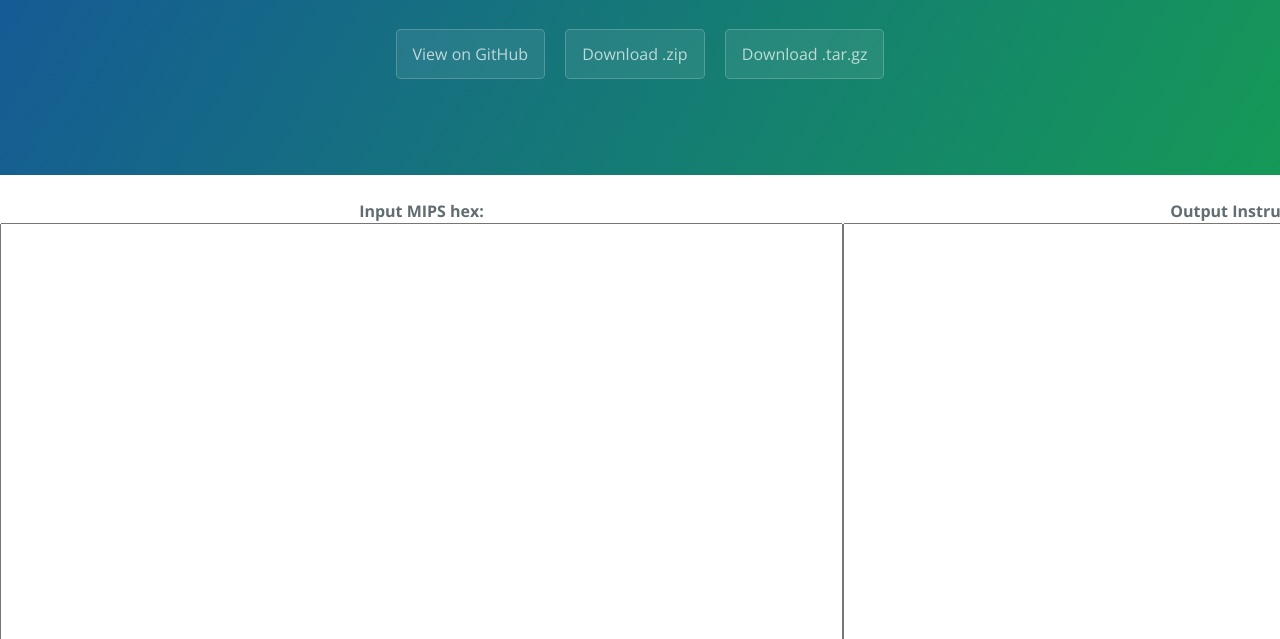
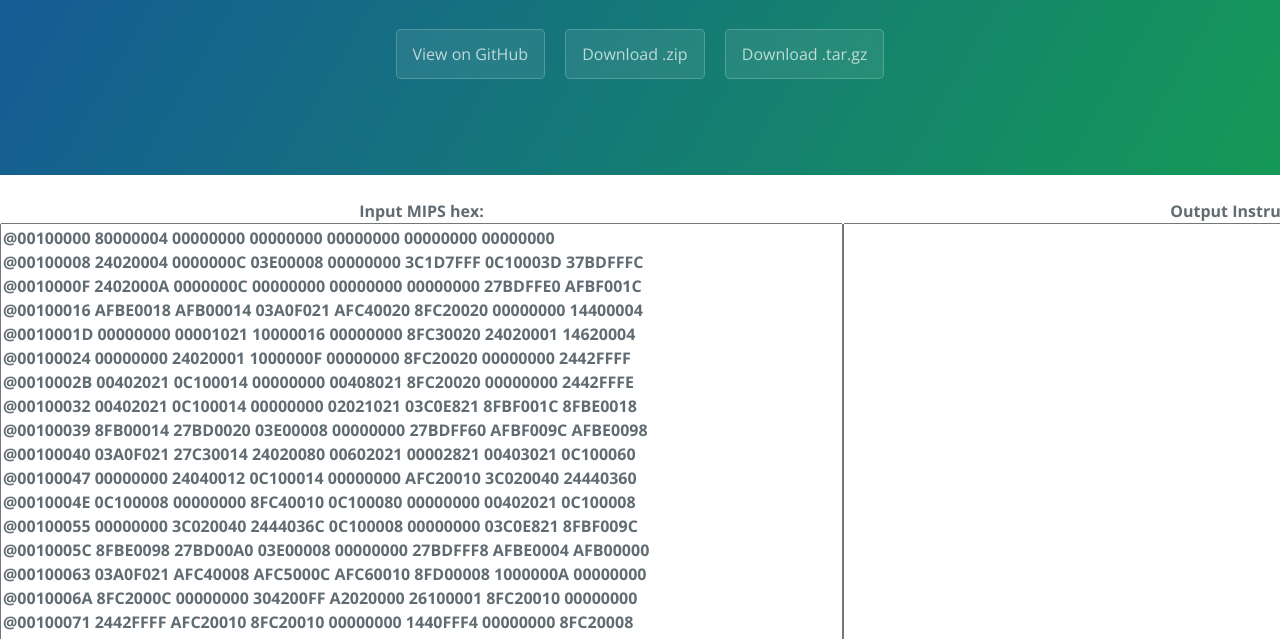
Before and after one commit to Tungpm/mips_translator, a plain HTML site: page extra_credit/index.html in a window 1280 px wide. Shown: the part 161-800 px from the top of the page. Drawn offline with nearby package versions, Linux system fonts and the light colour scheme.

Commit message:
default text for demo purpose

```diff
--- a/extra_credit/index.html
+++ b/extra_credit/index.html
@@ -34,7 +34,38 @@
     <table style="width:100%">
           <tr>
             <th>
-                Input MIPS hex: <br> <textarea id="hex_text" rows="30" cols="90" type="text" name="fname"></textarea><br>
+                Input MIPS hex: <br> <textarea id="hex_text" rows="30" cols="90" type="text" name="fname">@00100000 80000004 00000000 00000000 00000000 00000000 00000000
+@00100008 24020004 0000000C 03E00008 00000000 3C1D7FFF 0C10003D 37BDFFFC
+@0010000F 2402000A 0000000C 00000000 00000000 00000000 27BDFFE0 AFBF001C
+@00100016 AFBE0018 AFB00014 03A0F021 AFC40020 8FC20020 00000000 14400004
+@0010001D 00000000 00001021 10000016 00000000 8FC30020 24020001 14620004
+@00100024 00000000 24020001 1000000F 00000000 8FC20020 00000000 2442FFFF
+@0010002B 00402021 0C100014 00000000 00408021 8FC20020 00000000 2442FFFE
+@00100032 00402021 0C100014 00000000 02021021 03C0E821 8FBF001C 8FBE0018
+@00100039 8FB00014 27BD0020 03E00008 00000000 27BDFF60 AFBF009C AFBE0098
+@00100040 03A0F021 27C30014 24020080 00602021 00002821 00403021 0C100060
+@00100047 00000000 24040012 0C100014 00000000 AFC20010 3C020040 24440360
+@0010004E 0C100008 00000000 8FC40010 0C100080 00000000 00402021 0C100008
+@00100055 00000000 3C020040 2444036C 0C100008 00000000 03C0E821 8FBF009C
+@0010005C 8FBE0098 27BD00A0 03E00008 00000000 27BDFFF8 AFBE0004 AFB00000
+@00100063 03A0F021 AFC40008 AFC5000C AFC60010 8FD00008 1000000A 00000000
+@0010006A 8FC2000C 00000000 304200FF A2020000 26100001 8FC20010 00000000
+@00100071 2442FFFF AFC20010 8FC20010 00000000 1440FFF4 00000000 8FC20008
+@00100078 03C0E821 8FBE0004 8FB00000 27BD0008 03E00008 00000000 00000000
+@0010007F 00000000 27BDFFF0 AFBE000C 03A0F021 AFC40010 3C020041 24420384
+@00100086 AFC20000 8FC20010 00000000 04400022 00000000 8FC20000 00000000
+@0010008D 2442FFFF AFC20000 8FC30010 2402000A 14400002 0062001A 0007000D
+@00100094 00001010 304200FF 24420030 304200FF 00021E00 00031E03 8FC20000
+@0010009B 00000000 A0430000 8FC30010 2402000A 14400002 0062001A 0007000D
+@001000A2 00001810 00001012 AFC20010 8FC20010 00000000 1440FFE3 00000000
+@001000A9 8FC20000 10000028 00000000 8FC20000 00000000 2442FFFF AFC20000
+@001000B0 8FC30010 2402000A 14400002 0062001A 0007000D 00001010 304200FF
+@001000B7 24030030 00621023 304200FF 00021E00 00031E03 8FC20000 00000000
+@001000BE A0430000 8FC30010 2402000A 14400002 0062001A 0007000D 00001810
+@001000C5 00001012 AFC20010 8FC20010 00000000 1440FFE2 00000000 8FC20000
+@001000CC 00000000 2442FFFF AFC20000 8FC20000 2403002D A0430000 8FC20000
+@001000D3 03C0E821 8FBE000C 27BD0010 03E00008 00000000 75736552 6920746C
+@001000DA 00003A73 0000000A</textarea><br>
                 <input type="button" onclick="submitHex()" value="Convert Hex to Mips">
             </th>
             <th>
```
